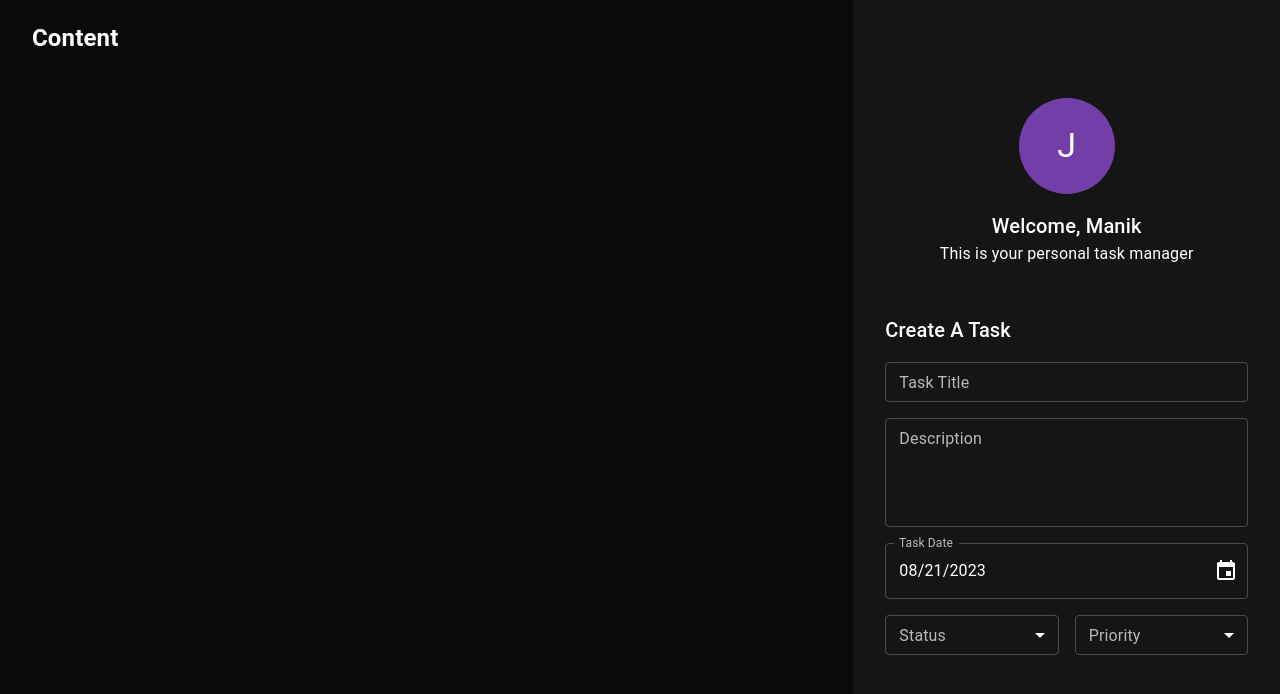
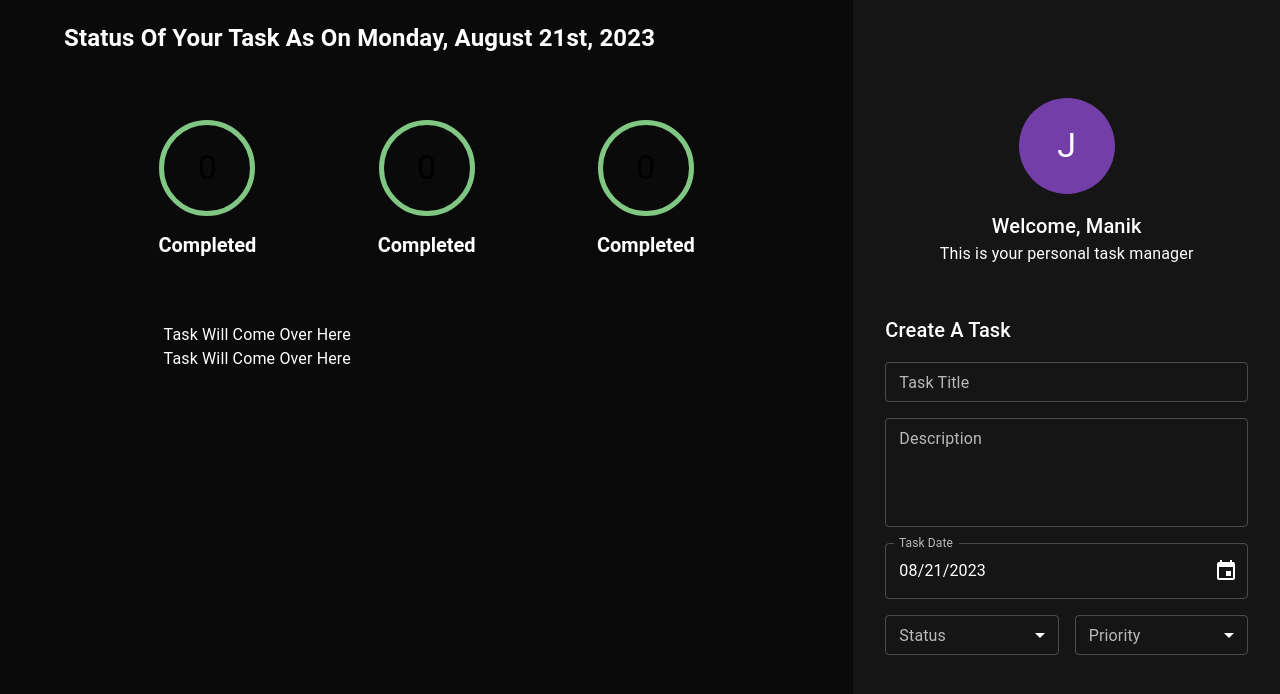
Before and after one commit to ngchinchia/taskmanager, a React (Create React App) app: page / in a window 1280 px wide. Shown: the top 694 px of the page. Built offline with nearby package versions, Linux system fonts and the light colour scheme.

Commit message:
add taskcounter component

```diff
--- a/src/components/taskArea/taskArea.tsx
+++ b/src/components/taskArea/taskArea.tsx
@@ -1,10 +1,34 @@
 import React, { FC, ReactElement } from "react";
-import { Grid } from "@mui/material";
+import { Grid, Box } from "@mui/material";
+import { format } from "date-fns";
+import { TaskCounter } from "../taskCounter/taskCounter";
 
 export const TaskArea: FC = (): ReactElement => {
   return (
     <Grid item md={8} px={4}>
-      <h2>Content</h2>
+      <Box mb={8} px={4}>
+        <h2>Status Of Your Task As On {format(new Date(), "PPPP")}</h2>
+      </Box>
+      <Grid container display="flex" justifyContent="center">
+        <Grid
+          item
+          display="flex"
+          flexDirection="row"
+          justifyContent="space-around"
+          alignItems="center"
+          md={10} //medium device
+          xs={12} //small device
+          mb={8}
+        >
+         <TaskCounter/>
+         <TaskCounter/>
+         <TaskCounter/>
+        </Grid>
+        <Grid item display="flex" flexDirection="column" xs={10} md={8}>
+          <Box>Task Will Come Over Here</Box>
+          <Box>Task Will Come Over Here</Box>
+        </Grid>
+      </Grid>
     </Grid>
   );
 };
--- /dev/null
+++ b/src/components/taskCounter/helpers/emitCorrectBorderColor.ts
@@ -0,0 +1,13 @@
+import { TaskCounterStatusType } from './../interfaces/ITaskCounter';
+import { Status } from '../../createTaskForm/enums/Status';
+
+export const emitCorrectBorderColor = ( status: TaskCounterStatusType): string => {
+   switch (status){
+    case Status.todo:
+        return 'error.light';
+    case Status.inProgress:
+        return 'warning.light';
+    case Status.completed:
+        return 'success.light';
+   }
+}
--- /dev/null
+++ b/src/components/taskCounter/helpers/emitCorrectLabel.ts
@@ -0,0 +1,13 @@
+import { TaskCounterStatusType } from "../interfaces/ITaskCounter"
+import { Status } from "../../createTaskForm/enums/Status"
+
+export const emitCorrectLabel = (status: TaskCounterStatusType):string => {
+    switch (status){
+        case Status.todo:
+            return `Todo's`
+        case Status.inProgress:
+            return `In Progress`
+        case Status.completed:
+            return `Completed`
+    }
+}
--- /dev/null
+++ b/src/components/taskCounter/interfaces/ITaskCounter.ts
@@ -0,0 +1,8 @@
+import { Status } from "../../createTaskForm/enums/Status";
+
+export type TaskCounterStatusType = Status.todo | Status.inProgress | Status.completed
+
+export interface ITaskCounter {
+    count?: number;
+    status?: TaskCounterStatusType;
+}
--- /dev/null
+++ b/src/components/taskCounter/taskCounter.tsx
@@ -0,0 +1,50 @@
+import React, { FC, ReactElement } from "react";
+import { Avatar, Box, Typography } from "@mui/material";
+import { ITaskCounter } from "./interfaces/ITaskCounter";
+import { Status } from "../createTaskForm/enums/Status";
+import { emitCorrectBorderColor } from "./helpers/emitCorrectBorderColor";
+import { emitCorrectLabel } from "./helpers/emitCorrectLabel";
+
+import PropTypes from "prop-types";
+
+export const TaskCounter: FC<ITaskCounter> = (props): ReactElement => {
+  const { status = Status.completed, count = 0 } = props;
+  return (
+    <>
+      <Box
+        display="flex"
+        flexDirection="column"
+        justifyContent="center"
+        alignItems="center"
+      >
+        <Avatar
+          sx={{
+            backgroundColor: "transparent",
+            border: "5px solid",
+            width: "96px",
+            height: "96px",
+            marginBottom: "16px",
+            borderColor: `${emitCorrectBorderColor(status)}`,
+          }}
+        >
+          <Typography color="ffffff" variant="h4">
+            {count}
+          </Typography>
+        </Avatar>
+        <Typography
+          color="ffffff"
+          variant="h5"
+          fontWeight="bold"
+          fontSize="20px"
+        >
+          {emitCorrectLabel(status)}
+        </Typography>
+      </Box>
+    </>
+  );
+};
+
+TaskCounter.propTypes = {
+  count: PropTypes.number,
+  status: PropTypes.oneOf([Status.todo, Status.inProgress, Status.completed]),
+};
```
